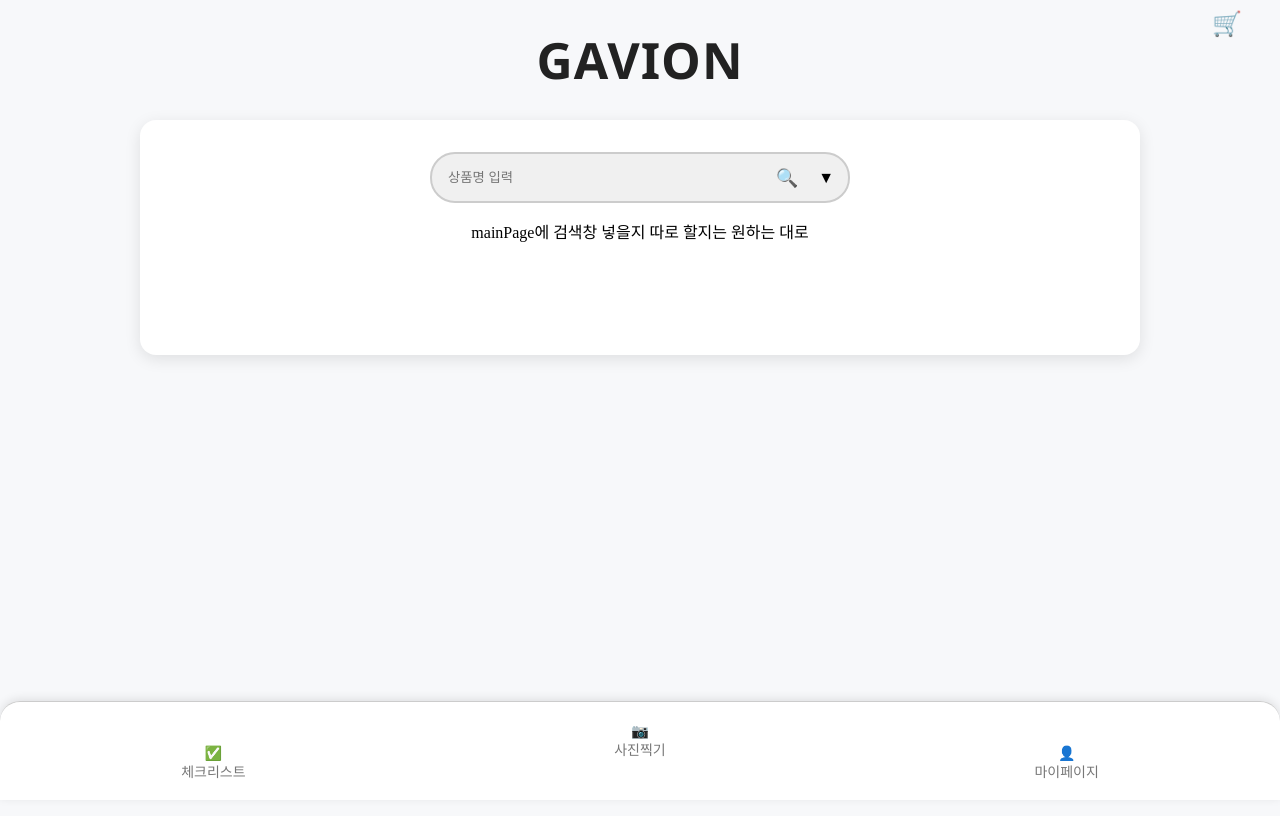
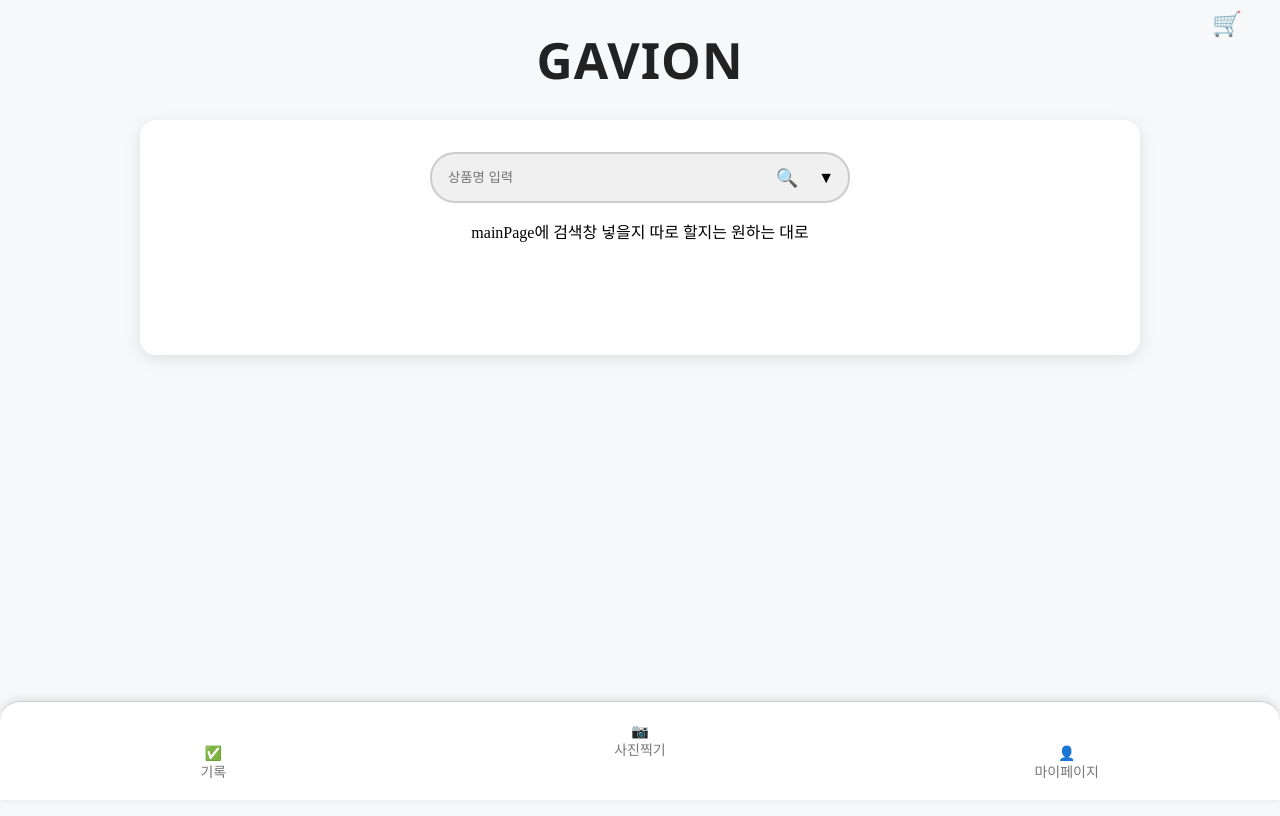
Before and after one commit to KGUCapstone/frontend, a React (Create React App) app: page /home in a window 1280 px wide. Built offline with nearby package versions, Linux system fonts and the light colour scheme; no server answers.

Commit message:
Fix: 기록 url 설정정

```diff
--- a/src/components/BottomNav.js
+++ b/src/components/BottomNav.js
@@ -11,10 +11,10 @@ const BottomNav = () => {
   return (
     <nav className="bottom-nav">
       <button
-        className={isActive("/checklist") ? "active" : ""}
-        onClick={() => navigate("/checklist")}
+        className={isActive("/history") ? "active" : ""}
+        onClick={() => navigate("/history")}
       >
-        ✅<br />체크리스트
+        ✅<br />기록
       </button>
       <button
         className={isActive("/camera") ? "active" : ""}
```
